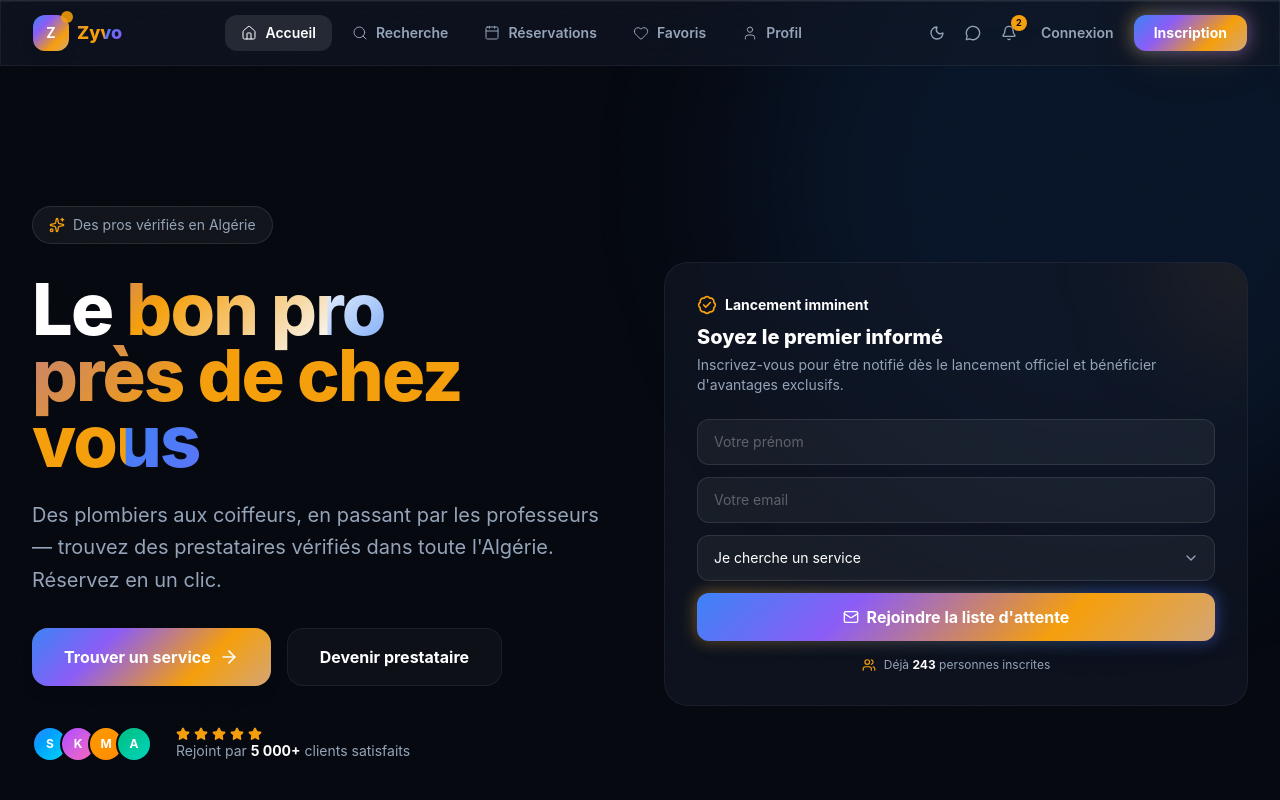
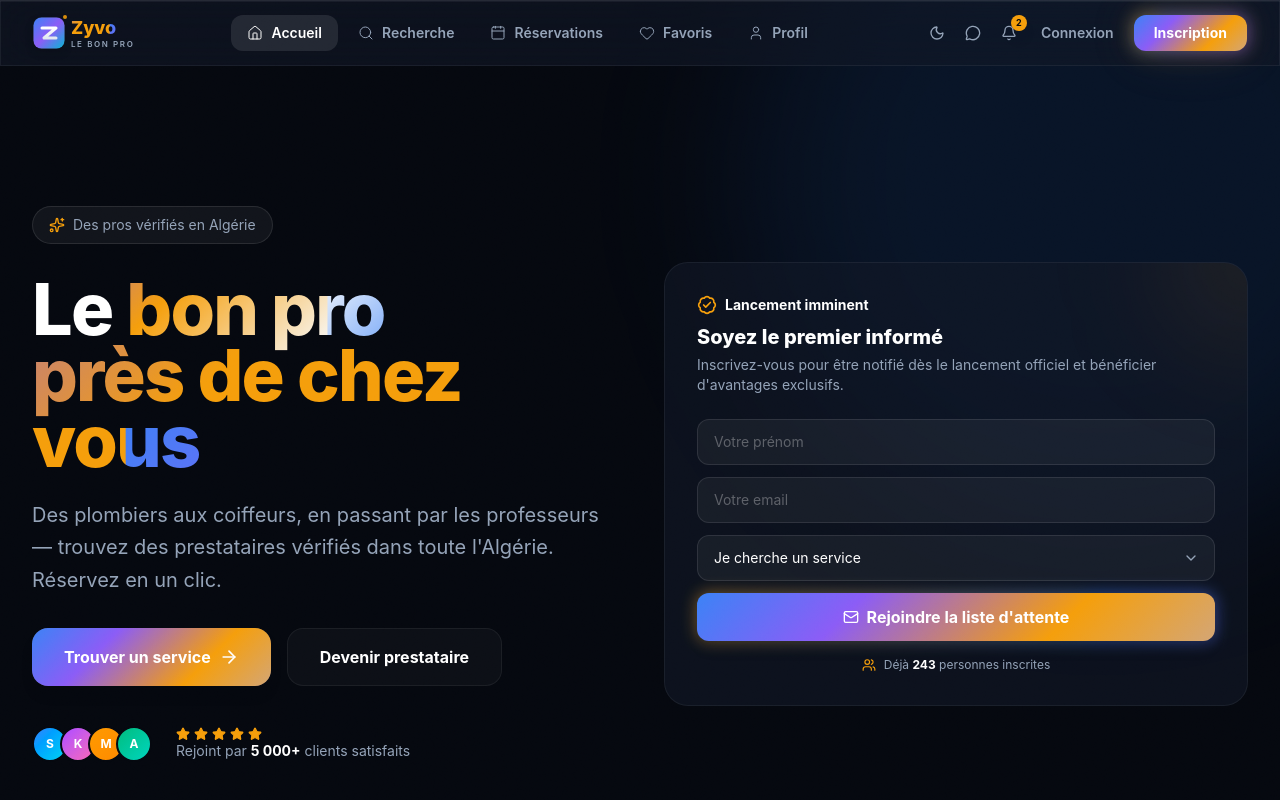
Before and after one commit to karimbzn31/ZYVO-OFFICIEL-, a React (Vite) app: page / in a window 1280 px wide. Shown: the top 800 px of the page. Built offline with nearby package versions, Linux system fonts and the light colour scheme.

Commit message:
feat: new SVG logo component - minimal tech style with geometric Z

```diff
--- a/src/components/Footer.jsx
+++ b/src/components/Footer.jsx
@@ -1,5 +1,6 @@
 import { Link } from 'react-router-dom'
 import { Mail, MapPin, MessageCircle } from 'lucide-react'
+import Logo from './Logo'
 
 export default function Footer() {
   const footerLinks = [
@@ -40,18 +41,7 @@ export default function Footer() {
       <div className="max-w-7xl mx-auto px-4 sm:px-6 lg:px-8 py-12">
         <div className="grid sm:grid-cols-2 lg:grid-cols-4 gap-8">
           <div>
-            <div className="flex items-center gap-2 mb-4">
-              <div className="relative">
-                <div className="w-9 h-9 rounded-xl gradient-brand flex items-center justify-center font-bold text-white text-sm shadow-lg">
-                  Z
-                </div>
-                <div className="absolute -top-1 -right-1 w-2.5 h-2.5 bg-zyvo-gold rounded-full animate-pulse-soft" />
-              </div>
-              <div className="flex flex-col">
-                <span className="text-lg font-extrabold gradient-text-brand leading-tight">Zyvo</span>
-                <span className="text-[8px] font-semibold text-zyvo-gold tracking-widest uppercase leading-tight">Le bon pro, près de chez vous</span>
-              </div>
-            </div>
+            <Logo logoSize="md" />
             <p className="text-xs text-zyvo-muted leading-relaxed">
               Le premier marketplace de services de confiance en Algérie. Des prestataires vérifiés, notés et disponibles près de chez vous.
             </p>
--- a/src/components/Header.jsx
+++ b/src/components/Header.jsx
@@ -4,6 +4,7 @@ import { useAuth } from '../context/auth'
 import { useTheme } from '../context/theme'
 import { useNotifications } from '../context/notifications'
 import { useI18n } from '../i18n'
+import Logo from './Logo'
 
 const navLinks = [
   { to: '/', icon: Home, label: 'nav.home' },
@@ -51,14 +52,8 @@ export default function Header() {
     <header className="fixed top-0 left-0 right-0 z-50 glass-premium">
       <div className="max-w-7xl mx-auto px-4 sm:px-6 lg:px-8">
         <div className="flex items-center justify-between h-16">
-          <Link to="/" className="flex items-center gap-1.5 sm:gap-2 group shrink-0">
-            <div className="relative">
-              <div className="w-8 h-8 sm:w-9 sm:h-9 rounded-xl gradient-brand flex items-center justify-center font-bold text-white text-xs sm:text-sm shadow-lg group-hover:scale-110 transition-transform duration-300">
-                <span className="relative z-10">Z</span>
-              </div>
-              <div className="absolute -top-1 -right-1 w-2.5 h-2.5 sm:w-3 sm:h-3 bg-zyvo-gold rounded-full animate-pulse-soft" />
-            </div>
-            <span className="text-sm sm:text-lg font-extrabold gradient-text-brand leading-tight">Zyvo</span>
+          <Link to="/" className="group">
+            <Logo />
           </Link>
 
           <nav className="hidden md:flex items-center gap-1">
--- /dev/null
+++ b/src/components/Logo.jsx
@@ -0,0 +1,61 @@
+import { useTheme } from '../context/theme'
+
+export default function Logo({ showText = true, logoSize = 'sm' }) {
+  const { theme } = useTheme()
+
+  const sizes = {
+    sm: { icon: 32, text: 'text-lg', gap: 1.5, dot: 8 },
+    md: { icon: 40, text: 'text-xl', gap: 2, dot: 10 },
+    lg: { icon: 52, text: 'text-2xl', gap: 2.5, dot: 12 },
+  }
+  const s = sizes[logoSize] || sizes.sm
+
+  return (
+    <div className={`flex items-center gap-${s.gap} group shrink-0`}>
+      <div className="relative shrink-0" style={{ width: s.icon, height: s.icon }}>
+        <svg
+          width={s.icon}
+          height={s.icon}
+          viewBox="0 0 32 32"
+          fill="none"
+          xmlns="http://www.w3.org/2000/svg"
+          className="drop-shadow-lg"
+        >
+          <defs>
+            <linearGradient id="logo-bg" x1="0" y1="0" x2="1" y2="1">
+              <stop offset="0%" stopColor="#3B82F6" />
+              <stop offset="50%" stopColor="#8B5CF6" />
+              <stop offset="100%" stopColor="#06B6D4" />
+            </linearGradient>
+            <linearGradient id="logo-z" x1="0" y1="0" x2="0" y2="1">
+              <stop offset="0%" stopColor="#FFFFFF" />
+              <stop offset="100%" stopColor="#E2E8F0" />
+            </linearGradient>
+          </defs>
+          <rect x="0.5" y="0.5" width="31" height="31" rx="8" fill="url(#logo-bg)" />
+          <rect x="0.5" y="0.5" width="31" height="31" rx="8" stroke="rgba(255,255,255,0.1)" strokeWidth="0.5" />
+          <path
+            d="M9 11h14l-12 10h12"
+            stroke="url(#logo-z)"
+            strokeWidth="3"
+            strokeLinecap="round"
+            strokeLinejoin="round"
+            fill="none"
+          />
+        </svg>
+        <div
+          className="absolute -top-0.5 -right-0.5 bg-zyvo-gold rounded-full animate-pulse-soft shadow-lg"
+          style={{ width: s.dot / 2, height: s.dot / 2 }}
+        />
+      </div>
+      {showText && (
+        <div className="flex flex-col leading-none">
+          <span className={`${s.text} font-extrabold gradient-text-brand leading-tight`}>Zyvo</span>
+          <span className="text-[7px] sm:text-[8px] font-semibold text-zyvo-muted tracking-[0.2em] uppercase leading-tight">
+            Le bon pro
+          </span>
+        </div>
+      )}
+    </div>
+  )
+}
--- a/src/pages/Home.jsx
+++ b/src/pages/Home.jsx
@@ -1,5 +1,6 @@
 import { useState, useEffect, useRef, useCallback } from 'react'
 import { Link } from 'react-router-dom'
+import Logo from '../components/Logo'
 import {
   ArrowRight, Sparkles, ShieldCheck, Star,
   Wrench, Home as HomeIcon, Monitor, Zap,
@@ -718,9 +719,8 @@ export default function Home() {
                   <div className="w-16 h-1.5 rounded-full bg-white/20" />
                 </div>
                 <div className="pt-8 px-4">
-                  <div className="flex items-center gap-2 mb-4">
-                    <div className="w-6 h-6 rounded-lg gradient-brand flex items-center justify-center text-[10px] font-bold text-white">Z</div>
-                    <span className="text-xs font-bold text-white">Zyvo</span>
+                  <div className="mb-4 flex justify-center">
+                    <Logo logoSize="sm" />
                   </div>
                   <div className="space-y-2">
                     <div className="h-3 bg-white/10 rounded w-3/4" />
```
